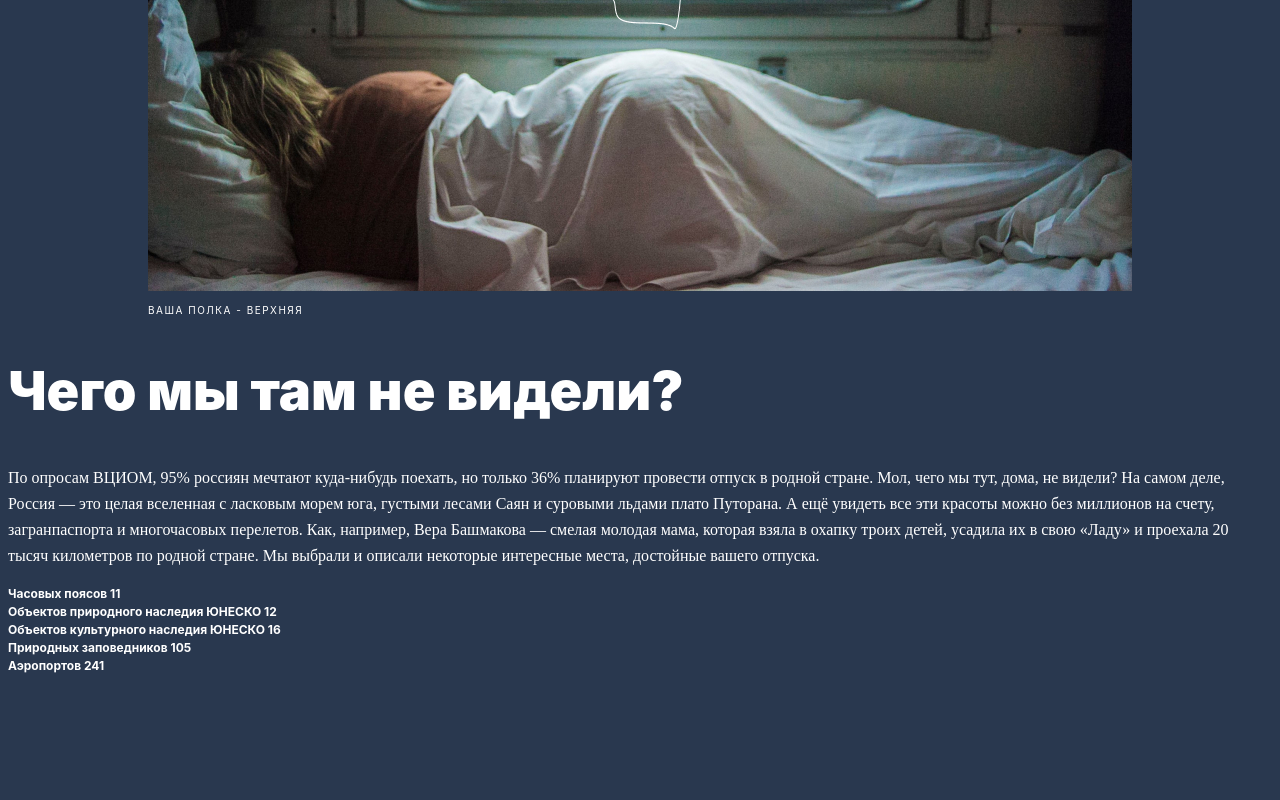
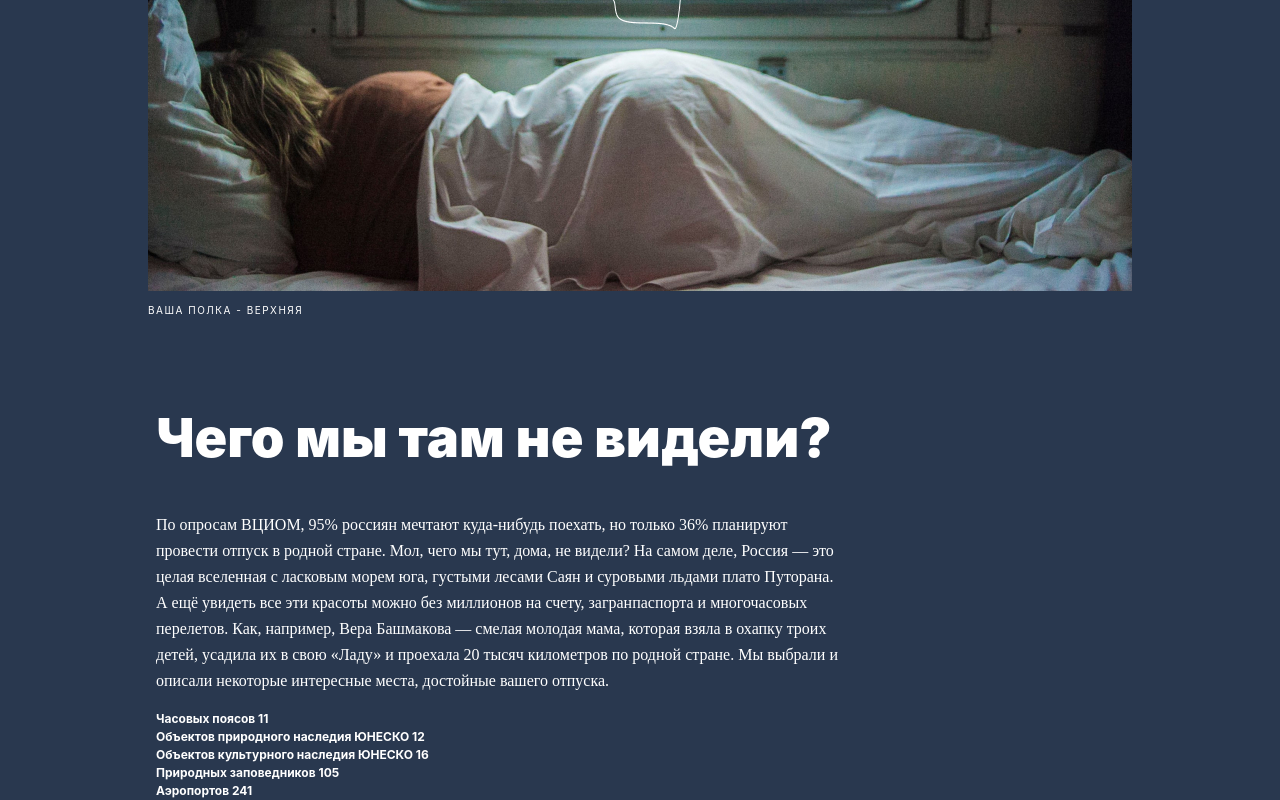
Before and after one commit to ivannkravchenko/deadbeat, a plain HTML site: page index.html in a window 1280 px wide. Shown: the part 716-1516 px from the top of the page. Before the commit the page ends 1391 px from the top, so only its background shows below. Drawn offline with Linux system fonts and the light colour scheme.

Commit message:
BEM test 2

```diff
--- a/blocks/intro/intro.css
+++ b/blocks/intro/intro.css
@@ -0,0 +1,4 @@
+.intro {
+    width: 690px;
+    margin: 92px auto 0px 148px;
+}
--- a/blocks/page.css
+++ b/blocks/page.css
@@ -0,0 +1,5 @@
+.page {
+    max-width: 1280px;
+    min-width: 320px;
+
+}
--- a/style.css
+++ b/style.css
@@ -1,15 +1,15 @@
-ul {
+/* ul {
     margin-block-start: 0;
     margin-block-end: 0;
     margin-inline-start: 0px;
     margin-inline-end: 0px;
     padding-inline-start: 0;
-}
+} */
 
-.body_content {
+/* .body_content {
     background-color: #2A2C2F;
     height: 100px;
-}
+} */
 
 /* .page {
     max-width: 1280px;
```
Also changed, not shown: blocks/lead/lead.css (line endings or trailing spaces).
